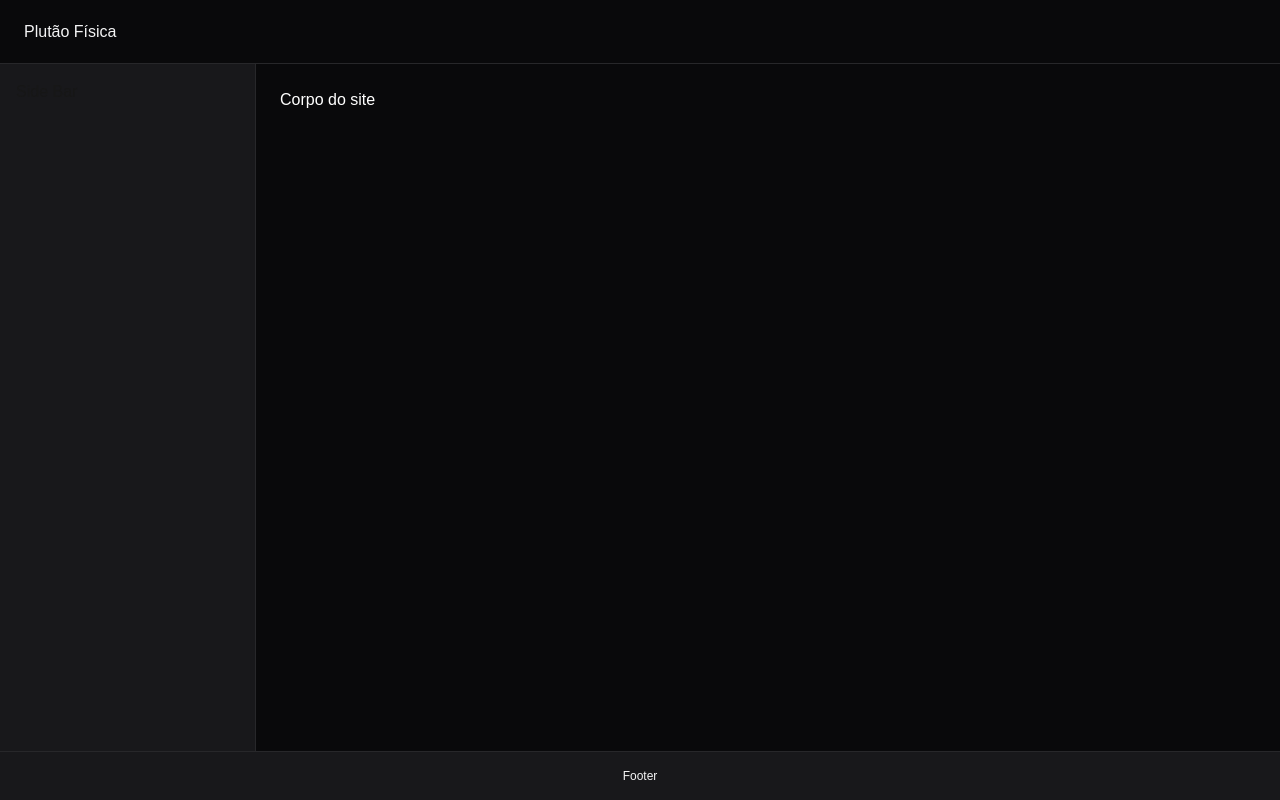
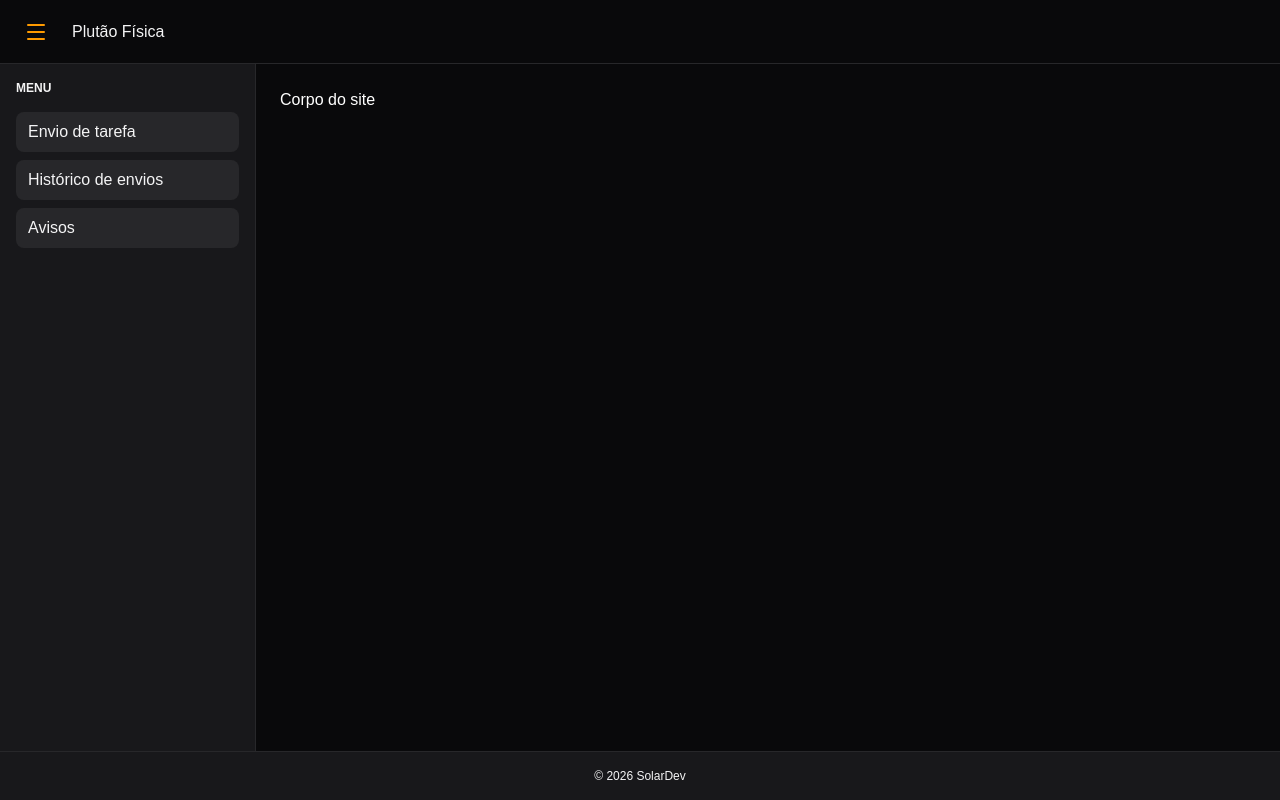
Before and after one commit to jtiagotoledo/Plutao-Fisica, a Next.js app: page / in a window 1280 px wide. Built offline with nearby package versions, Linux system fonts and the light colour scheme.

Commit message:
add item de menu

```diff
--- a/package.json
+++ b/package.json
@@ -9,6 +9,7 @@
     "lint": "eslint"
   },
   "dependencies": {
+    "lucide-react": "^1.29.0",
     "next": "16.3.0",
     "react": "19.2.8",
     "react-dom": "19.2.8"
--- a/src/components/Footer.tsx
+++ b/src/components/Footer.tsx
@@ -1,7 +1,7 @@
 export default function Footer(){
     return(
         <footer className="bg-zinc-900 border-t border-zinc-800 p-4 text-center text-xs text-zinc-100">
-            <span>Footer</span>
+            <span>© 2026 SolarDev</span>
         </footer>
     );
 }
--- a/src/components/Navbar.tsx
+++ b/src/components/Navbar.tsx
@@ -1,7 +1,12 @@
-export default function Navbar(){
-    return(
+import { Menu } from "lucide-react";
+
+export default function Navbar() {
+    return (
         <header className="h-16 bg-zinc-950 flex items-center justify-between px-6 border-b border-zinc-800">
-            <span className="text-zinc-100">Plutão Física</span>
+            <div className="flex">
+                <Menu className="w-6 h-6 text-amber-500 shrink-0 mr-6" />
+                <span className="text-zinc-100">Plutão Física</span>
+            </div>
         </header>
     );
 }
--- a/src/components/SideBar.tsx
+++ b/src/components/SideBar.tsx
@@ -1,7 +1,12 @@
 export default function SideBar(){
     return(
-        <aside className="hidden md:block w-64 p-4 shrink border-r border-zinc-800 bg-zinc-900">
-            <span>Side Bar</span>
+        <aside className="hidden md:block w-64 p-4 border-r border-zinc-800 bg-zinc-900 shrink-0">
+            <p className="text-zinc-100 text-xs font-semibold uppercase mb-4">Menu</p>
+            <nav className="space-y-2">
+                <a href="#" className="text-zinc-100 block px-3 py-2 rounded-lg bg-zinc-800 hover:bg-zinc-500">Envio de tarefa</a>
+                <a href="#" className="text-zinc-100 block px-3 py-2 rounded-lg bg-zinc-800 hover:bg-zinc-500">Histórico de envios</a>
+                <a href="#" className="text-zinc-100 block px-3 py-2 rounded-lg bg-zinc-800 hover:bg-zinc-500">Avisos</a>
+            </nav>
         </aside>
     );
 }
```
Also changed, not shown: 1 other file (tests, documents, lock files or other folders).
